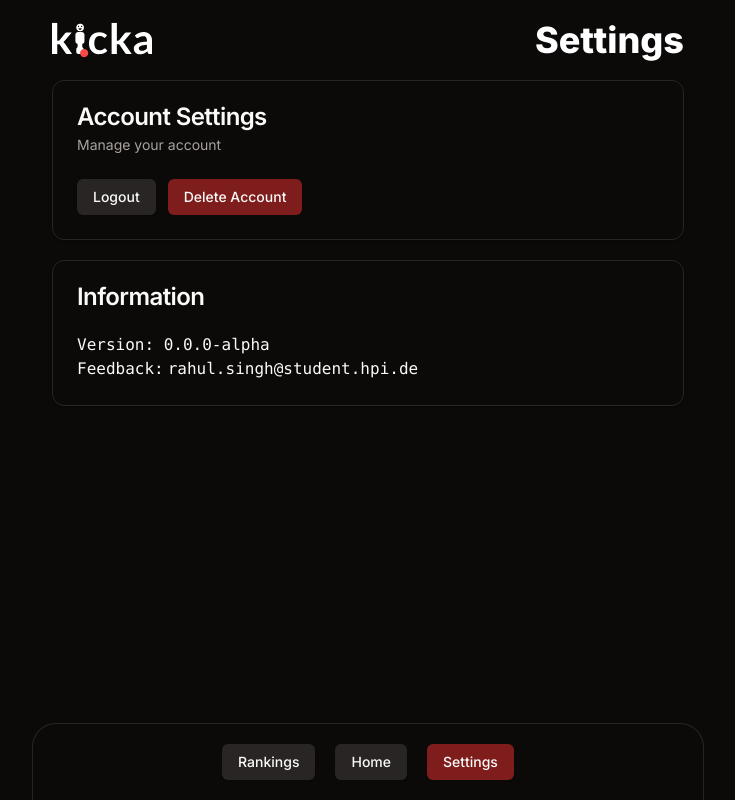
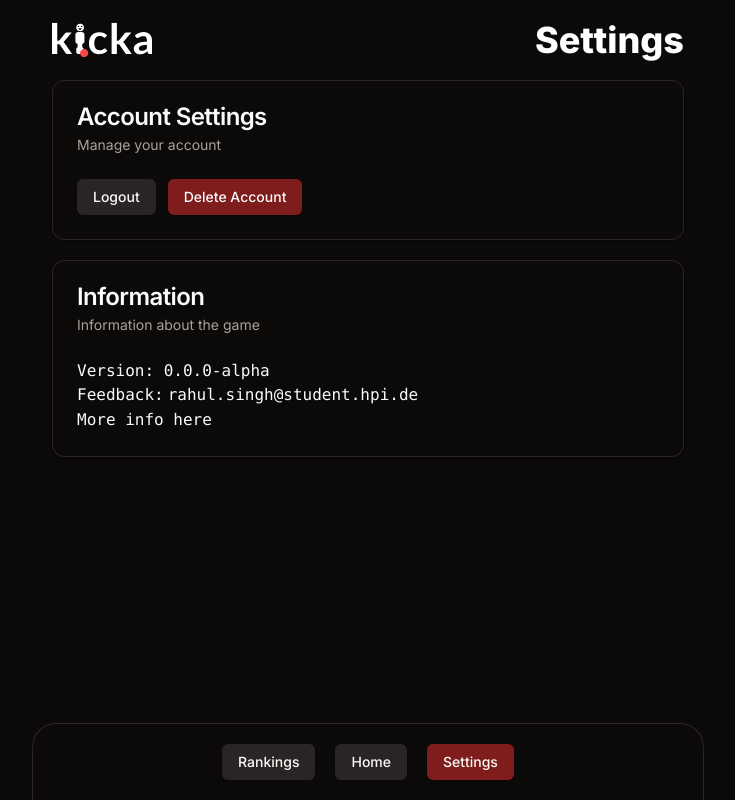
Before and after one commit to ChiChuRita/kicka, a Next.js app: page /settings in a window 1280 px wide. Shown: the whole page, without its empty margins (272-1007 px from the left). Built offline with nearby package versions, Linux system fonts and the light colour scheme; no server answers.

Commit message:
add link to info page in info card

```diff
--- a/src/app/settings/info.tsx
+++ b/src/app/settings/info.tsx
@@ -1,15 +1,19 @@
 import {
   Card,
   CardContent,
+  CardDescription,
   CardHeader,
   CardTitle,
 } from "@kicka/components/ui/card";
 
+import Link from "next/link";
+
 export default function Info() {
   return (
     <Card>
-      <CardHeader>
+      <CardHeader className="">
         <CardTitle>Information</CardTitle>
+        <CardDescription>Information about the game</CardDescription>
       </CardHeader>
       <CardContent className="flex flex-col">
         <code>Version: 0.0.0-alpha</code>
@@ -17,11 +21,16 @@ export default function Info() {
           Feedback:
           <a
             href="mailto:rahul.singh@kickastudent.hpi.de"
-            className="text-wrap text-primary underline-offset-4 hover:cursor-pointer hover:underline"
+            className="text-wrap text-blue-400 text-primary underline-offset-4 hover:cursor-pointer hover:underline"
           >
             rahul.singh@student.hpi.de
           </a>
         </code>
+        <Link href="/info">
+          <code className="text-wrap text-blue-400 text-primary underline-offset-4 hover:cursor-pointer hover:underline">
+            More info here
+          </code>
+        </Link>
       </CardContent>
     </Card>
   );
```
